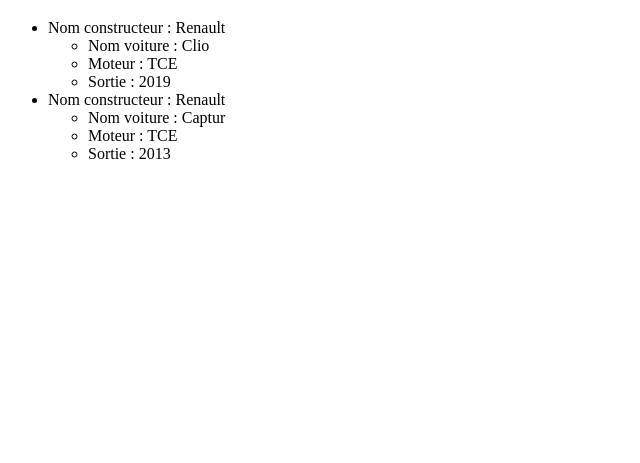
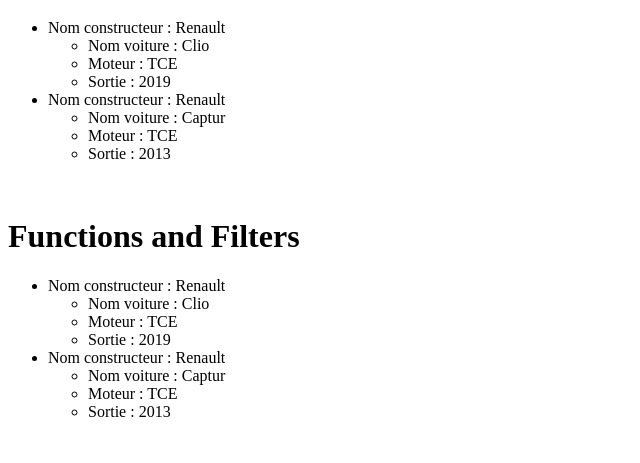
Before and after one commit to Grezor/php-for-beginners, a PHP site: page / in a window 1280 px wide. Shown: the part 338-801 px from the top of the page, without its empty margins (0-640 px from the left). Before the commit the page ends 497 px from the top, so only its background shows below. Run offline with PHP 8.4, Linux system fonts and the light colour scheme.

Commit message:
Functions and Filters

```diff
--- a/demo/index.php
+++ b/demo/index.php
@@ -72,6 +72,50 @@
             </ul>
         <?php endforeach; ?>
     </ul>
+<br>
+  <!-- Functions and Filters -->
+  <h1> Functions and Filters</h1>
+    <?php
+        // fake data
+        $cars = [
+            [
+               'entreprise' =>  'Renault',
+               'name' => 'Clio',
+               'moteur' => 'TCE',
+               'date' => 2019
+            ],
+            [
+                'entreprise' =>  'Renault',
+                'name' => 'Captur',
+                'moteur' => 'TCE',
+                'date' => 2013
+            ],
+            [
+                'entreprise' =>  'Audi',
+                'name' => 'a1',
+                'moteur' => 'TCE',
+                'date' => 2013
+            ]
+        ];
 
+        function filterByEntreprise()
+        {
+
+        }
+    ?>
+
+<ul>
+        <?php foreach($cars as $car) : ?>
+            <?php if($car['entreprise'] === 'Renault') : ?>
+            <li>Nom constructeur : <?= $car['entreprise']; ?> </li>
+            <ul>
+                <li>Nom voiture : <?= $car['name']; ?></li>
+                <li>Moteur : <?= $car['moteur']; ?></li>
+                <li>Sortie : <?= $car['date']; ?></li>
+            </ul>
+        <?php endif; ?>
+        <?php endforeach; ?>
+    </ul>
+<br>
 </body>
 </html>
```
Also changed, not shown: demo/filter.php (added, +45 -0 lines).
